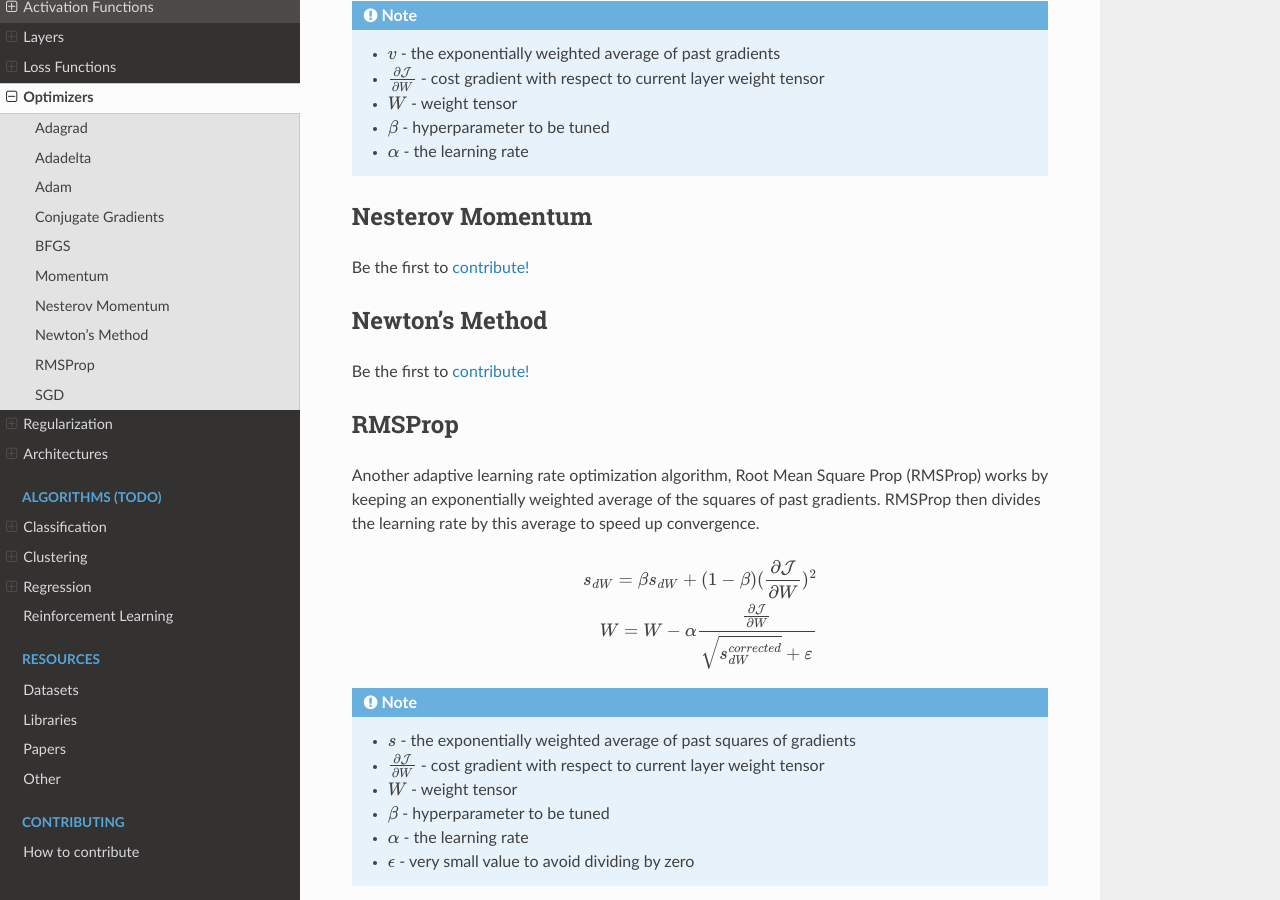
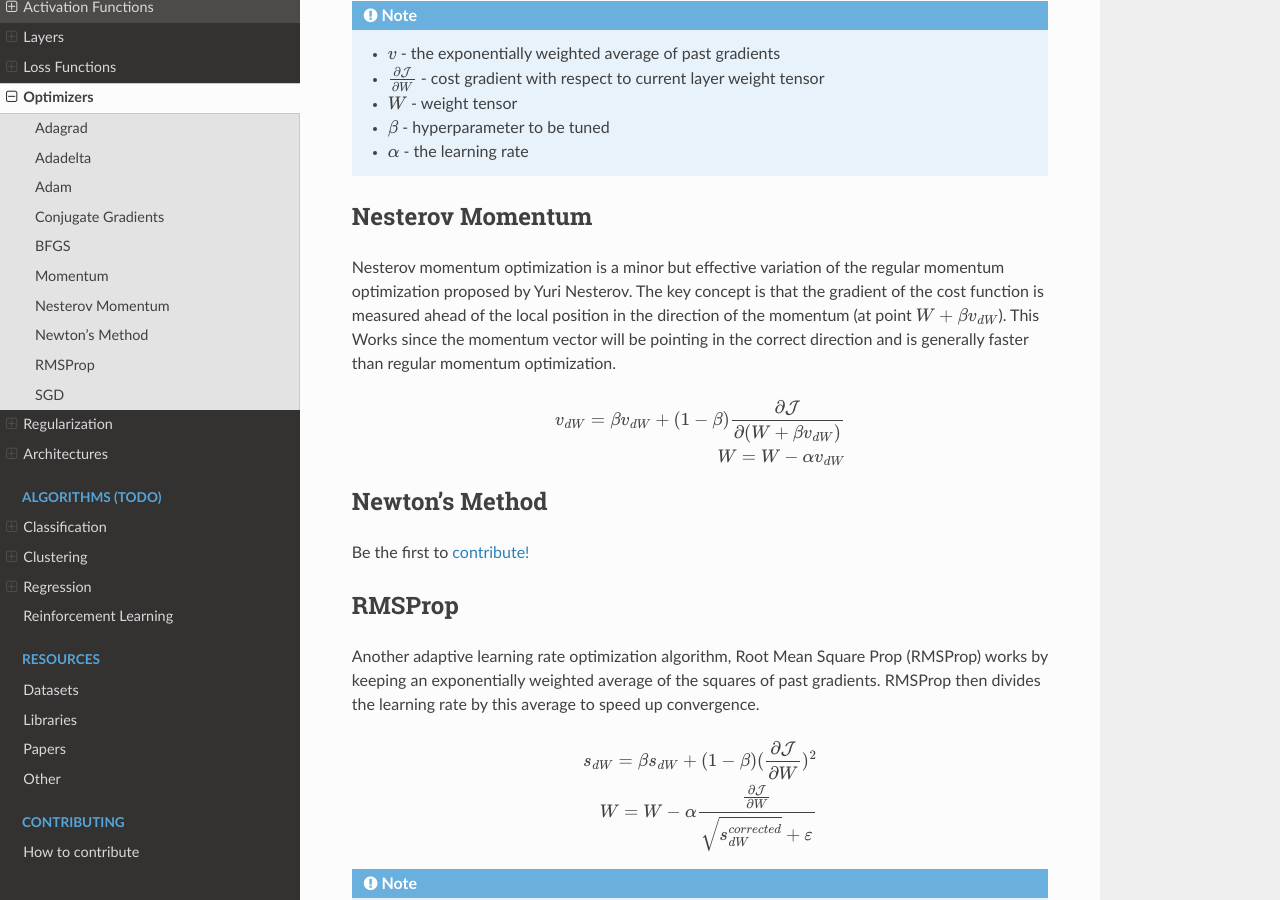
Before and after one commit to bfortuner/ml-glossary, a Sphinx documentation site: the page built from docs/optimizers.rst, in a window 1280 px wide and 900 px high, scrolled down 4085 px. Built offline with Sphinx 7.4.7 and the Read the Docs theme 2.0.0, drawn with Linux system fonts in a browser that asks for light colours; pages that are not in the unit, such as notebooks, are missing from menus.

Commit message:
Added chapter about Nesterov momentum optimization

```diff
--- a/docs/optimizers.rst
+++ b/docs/optimizers.rst
@@ -139,7 +139,15 @@ of the gradient on previous steps. This results in minimizing oscillations and f
 Nesterov Momentum
 -----------------
 
-Be the first to `contribute! <https://github.com/bfortuner/ml-cheatsheet>`__
+Nesterov momentum optimization is a minor but effective variation of the regular momentum optimization proposed by Yuri Nesterov.
+The key concept is that the gradient of the cost function is measured ahead of the local position in the direction
+of the momentum (at point :math:`W + \beta v_{dW}`). This Works since the momentum vector will be pointing in the correct direction and
+is generally faster than regular momentum optimization.
+
+.. math::
+
+    v_{dW} = \beta v_{dW} + (1 - \beta) \frac{\partial \mathcal{J} }{ \partial (W + \beta v_{dW}) } \\
+    W = W - \alpha v_{dW}
 
 
 Newton's Method
```
